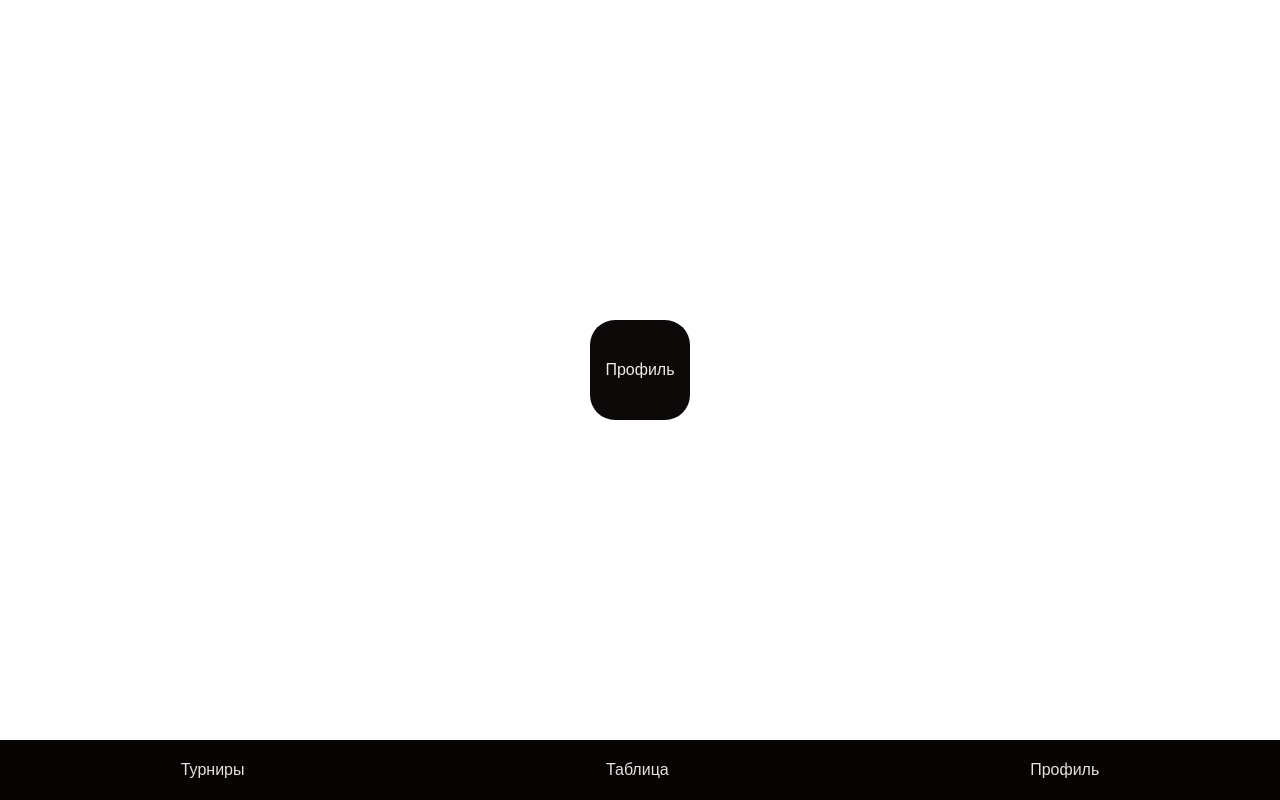
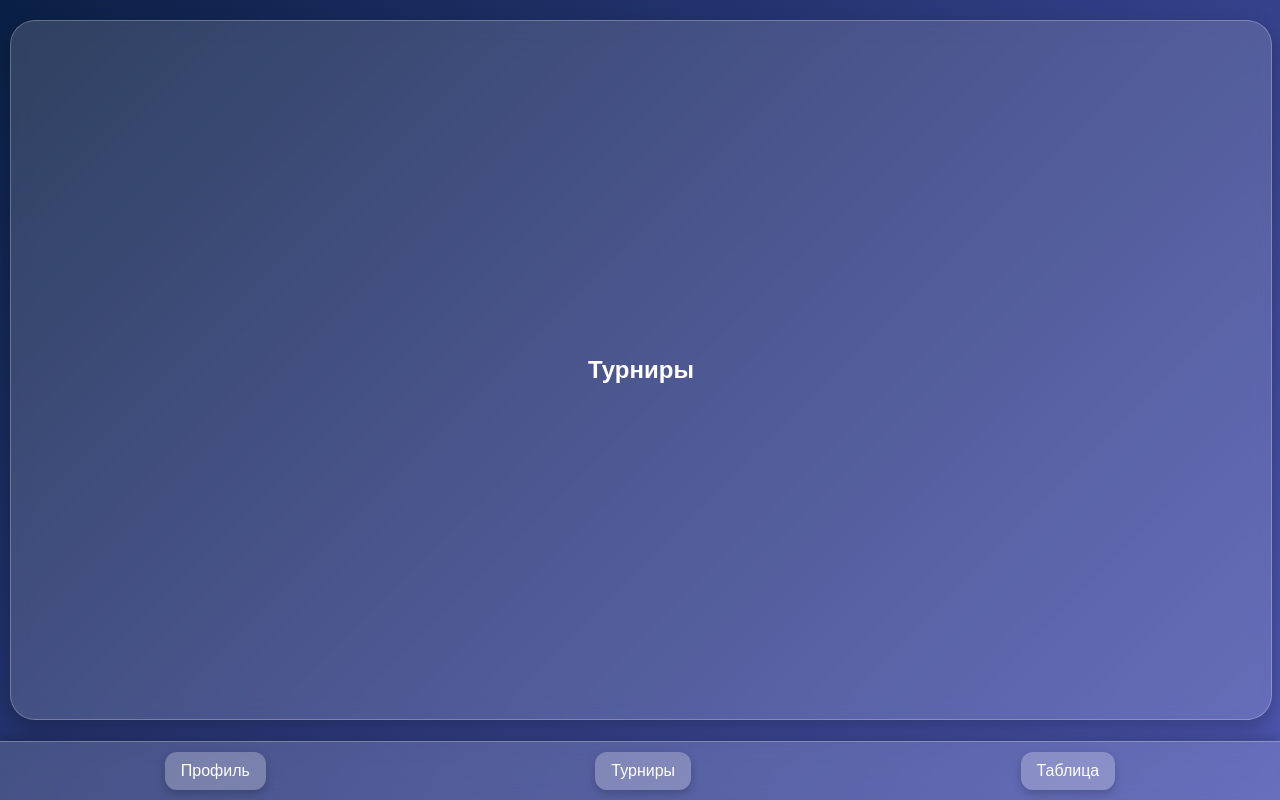
Before and after one commit to Agnevsky/nutspokerapp, a FastAPI app: page / in a window 1280 px wide. Run offline with FastAPI, Linux system fonts and the light colour scheme.

Commit message:
frontend

```diff
--- a/web/static/style.css
+++ b/web/static/style.css
@@ -1,50 +1,120 @@
-/* Вся зона приложения на весь экран */
 body, html {
     margin: 0;
     padding: 0;
     height: 100%;
     font-family: Arial, sans-serif;
+    background: linear-gradient(135deg, #0A1F44 0%, #2E3B7F 50%, #4E57B2 100%);
 }
 
 .app {
     display: flex;
     flex-direction: column;
-    min-height: 100vh; /* минимум высота = экран */
+    min-height: 100vh;
 }
 
-/* Каждая страница занимает оставшуюся высоту над навигацией */
+
 .page {
     flex: 1;
-    display: none; /* скрытые по умолчанию */
-    justify-content: center;
-    align-items: center;
+    display: none;
+    flex-direction: column;
 }
 
-/* Пример профиля */
-.profile {
-    background-color: rgb(14, 9, 9);
-    height: 100px;
-    width: 100px;
+.page.active {
+    display: flex;
+}
+
+.content {
+    flex: 1;
+    width: 100%;
+    padding: 20px 10px 80px 10px;
+    box-sizing: border-box;
+    display: flex;
+    flex-direction: column;
+    gap: 20px;
+}
+
+.tournaments,
+.table-block {
+    width: 100%;
+    min-height: 200px;
+    background: rgba(255, 255, 255, 0.15);
+    backdrop-filter: blur(10px);
     border-radius: 25px;
+    border: 1px solid rgba(255, 255, 255, 0.25);
+
     display: flex;
     justify-content: center;
     align-items: center;
-    color: rgb(242, 233, 233);
+
+    color: white;
+    font-size: 24px;
+    font-weight: bold;
+
+    box-shadow: 0 8px 20px rgba(0,0,0,0.25);
 }
 
-/* Навигационная панель снизу */
+
+.profile,
+.tournaments,
+.table-block {
+    flex: 1;
+    width: 100%;
+    min-height: 200px;
+    background: rgba(255, 255, 255, 0.15);
+    backdrop-filter: blur(10px);
+    border-radius: 25px;
+    border: 1px solid rgba(255, 255, 255, 0.25);
+
+    display: flex;
+    justify-content: center;
+    align-items: center;
+
+    color: white;
+    font-size: 24px;
+    font-weight: bold;
+
+    box-shadow: 0 8px 20px rgba(0,0,0,0.25);
+}
+
+
+
 .navbar {
+    width: 100%;
     display: flex;
     justify-content: space-around;
     align-items: center;
-    height: 60px;
-    background-color: rgb(7, 4, 4);
+    padding: 10px 0;
+
+    background: rgba(255, 255, 255, 0.15);
+    backdrop-filter: blur(10px);
+    border-top: 1px solid rgba(255,255,255,0.25);
+    box-shadow: 0 -4px 12px rgba(0,0,0,0.2);
+    position: fixed;
+    bottom: 0;
+    left: 0;
 }
 
-/* Кнопки */
+
 .navbar button {
-    background: none;
+    background: rgba(255, 255, 255, 0.25);
     border: none;
-    color: rgb(231, 225, 225);
+    border-radius: 12px;
+    padding: 10px 16px;
     font-size: 16px;
+    font-weight: 500;
+    color: white;
+    cursor: pointer;
+    transition: all 0.25s ease;
+    box-shadow: 0 4px 10px rgba(0,0,0,0.2);
 }
+
+.navbar button:hover {
+    background: rgba(255,255,255,0.40);
+    transform: scale(1.05);
+    box-shadow: 0 6px 15px rgba(0,0,0,0.28);
+}
+
+.navbar button:active {
+    transform: scale(0.95);
+    box-shadow: 0 3px 8px rgba(0,0,0,0.22);
+}
--- a/web/templates/index.html
+++ b/web/templates/index.html
@@ -4,43 +4,45 @@
     <meta charset="UTF-8">
     <meta name="viewport" content="width=device-width, initial-scale=1.0">
     <title>Profile</title>
-    <link rel="stylesheet" href="/web/static/style.css">
+    <link rel="stylesheet" href="/static/style.css">
 </head>
 <body>
-    <!-- Обёртка на всю высоту -->
     <div class="app">
         <!-- Страницы -->
-        <div class="page" id="profile-page">
-            <div class="profile">
-                <p>Профиль</p>
+        <div class="page active" id="profile-page">
+            <div class="content">
+                <div class="profile">Профиль</div>
             </div>
         </div>
 
         <div class="page" id="tournaments-page">
-            <p>Турниры</p>
+            <div class="content">
+                <div class="tournaments">Турниры</div>
+            </div>
         </div>
 
         <div class="page" id="table-page">
-            <p>Таблица</p>
+            <div class="content">
+                <div class="table-block">Таблица</div>
+            </div>
         </div>
 
-        <!-- Навигация снизу -->
+
+        <!-- Navbar -->
         <div class="navbar">
+            <button onclick="showPage('profile')">Профиль</button>
             <button onclick="showPage('tournaments')">Турниры</button>
             <button onclick="showPage('table')">Таблица</button>
-            <button onclick="showPage('profile')">Профиль</button>
         </div>
     </div>
 
     <script>
         function showPage(page) {
             document.querySelectorAll('.page').forEach(p => p.style.display = 'none');
-            if(page === 'profile') document.getElementById('profile-page').style.display = 'flex';
-            if(page === 'tournaments') document.getElementById('tournaments-page').style.display = 'flex';
-            if(page === 'table') document.getElementById('table-page').style.display = 'flex';
+            document.getElementById(page + '-page').style.display = 'flex';
         }
 
-        showPage('profile');
+        showPage('tournaments');
     </script>
 </body>
 </html>
```
